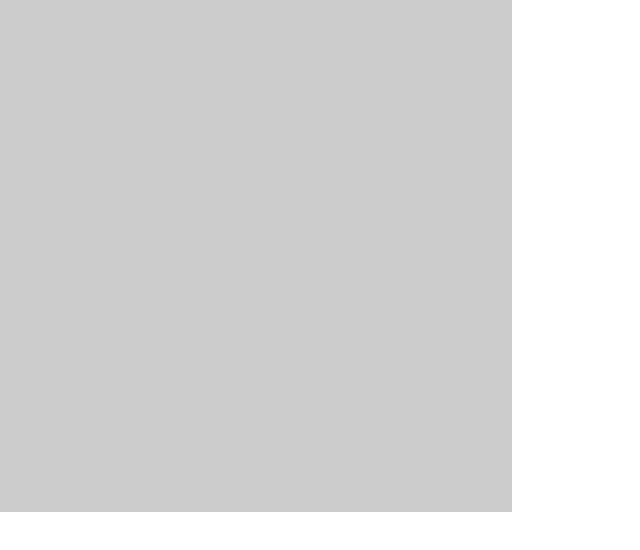
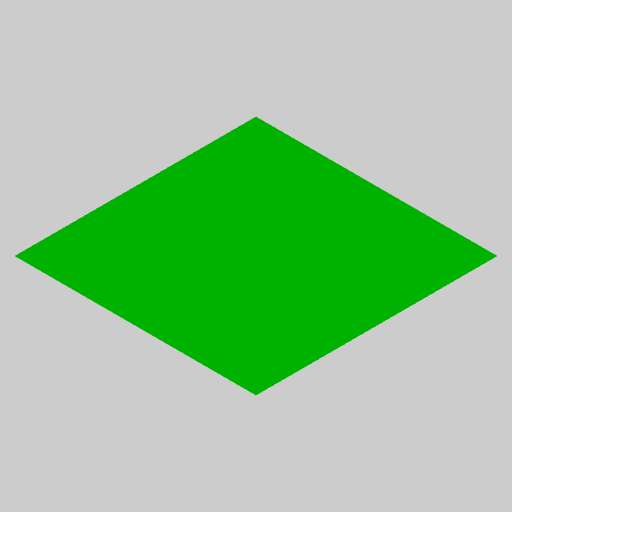
Before and after one commit to boracun/webgl-tree-modeling, a plain HTML site: page index.html in a window 1280 px wide. Shown: the whole page, without its empty margins (0-640 px from the left). Drawn offline with Linux system fonts and the light colour scheme; animation ran at ten frames a second.

Commit message:
Create 3D space with green floor

```diff
--- a/app.js
+++ b/app.js
@@ -1,6 +1,6 @@
 let canvas;
 let glTube;
-let program;
+let programTube;
 
 let instanceMatrix;     // TODO: Figure out what this is for
 let projectionMatrix;
@@ -9,7 +9,19 @@ let modelViewMatrix;
 // Add color buffer if needed later
 let vBufferTube;
 
-let maxNumVertices = 10000;
+let eye = vec3(1.0, 1.0, 1.0);
+let at = vec3(0.0, 0.0, 0.0);
+let up = vec3(0.0, 1.0, 0.0);
+
+let near = -4;
+let far = 4;
+
+let left = -1.5;
+let right = 1.5;
+let ytop = 1.5;
+let bottom = -1.5;
+
+let groundVertices = [];
 
 window.onload = function init() {
     canvas = document.getElementById("gl-canvas");
@@ -21,30 +33,40 @@ window.onload = function init() {
     glTube.clearColor( 0.8, 0.8, 0.8, 1.0 );
     glTube.enable(glTube.DEPTH_TEST);
 
+    groundVertices.push(vec4( -1, 0,  -1, 1.0 ));
+    groundVertices.push(vec4( 1,  0,  -1, 1.0 ));
+    groundVertices.push(vec4( -1,  0,  1, 1.0 ));
+    groundVertices.push(vec4( 1, 0,  1, 1.0 ));
+
     // Load shaders and initialize attribute buffers
-    program = initShaders( glTube, "vertex-shader", "fragment-shader");
-    glTube.useProgram(program);
+    programTube = initShaders(glTube, "vertex-shader", "fragment-shader");
+    glTube.useProgram(programTube);
 
     instanceMatrix = mat4();
 
-    projectionMatrix = ortho(-10.0,10.0,-10.0, 10.0,-10.0,10.0);
+    projectionMatrix = ortho(left, right, bottom, ytop, near, far);
     modelViewMatrix = mat4();
 
-    glTube.uniformMatrix4fv(glTube.getUniformLocation(program, "modelViewMatrix"), false, flatten(modelViewMatrix));
-    glTube.uniformMatrix4fv(glTube.getUniformLocation(program, "projectionMatrix"), false, flatten(projectionMatrix));
+    glTube.uniformMatrix4fv(glTube.getUniformLocation(programTube, "modelViewMatrix"), false, flatten(modelViewMatrix));
+    glTube.uniformMatrix4fv(glTube.getUniformLocation(programTube, "projectionMatrix"), false, flatten(projectionMatrix));
 
     vBufferTube = glTube.createBuffer();
     glTube.bindBuffer(glTube.ARRAY_BUFFER, vBufferTube);
-    glTube.bufferData(glTube.ARRAY_BUFFER, 16 * maxNumVertices, glTube.STATIC_DRAW);
+    glTube.bufferData(glTube.ARRAY_BUFFER, flatten(groundVertices), glTube.STATIC_DRAW);
 
-    let vPosition = glTube.getAttribLocation(program, "vPosition" );
-    glTube.vertexAttribPointer(vPosition, 4, glTube.FLOAT, false, 0, 0);
-    glTube.enableVertexAttribArray(vPosition);
+    let vPositionTube = glTube.getAttribLocation(programTube, "vPosition" );
+    glTube.vertexAttribPointer(vPositionTube, 4, glTube.FLOAT, false, 0, 0);
+    glTube.enableVertexAttribArray(vPositionTube);
 
     render();
 }
 
 function render() {
     glTube.clear(glTube.COLOR_BUFFER_BIT | glTube.DEPTH_BUFFER_BIT);
+    modelViewMatrix = lookAt(eye, at, up);
+    glTube.uniformMatrix4fv(glTube.getUniformLocation(programTube, "modelViewMatrix"), false, flatten(modelViewMatrix));
+
+    glTube.drawArrays(glTube.TRIANGLE_STRIP, 0, 4);
+
     requestAnimFrame(render);
 }
--- a/index.html
+++ b/index.html
@@ -21,7 +21,7 @@
 
         void main()
         {
-            gl_FragColor = vec4(1.0, 0.0, 0.0, 1.0);
+            gl_FragColor = vec4(0.0, 0.7, 0.0, 1.0);
         }
     </script>
 
```
